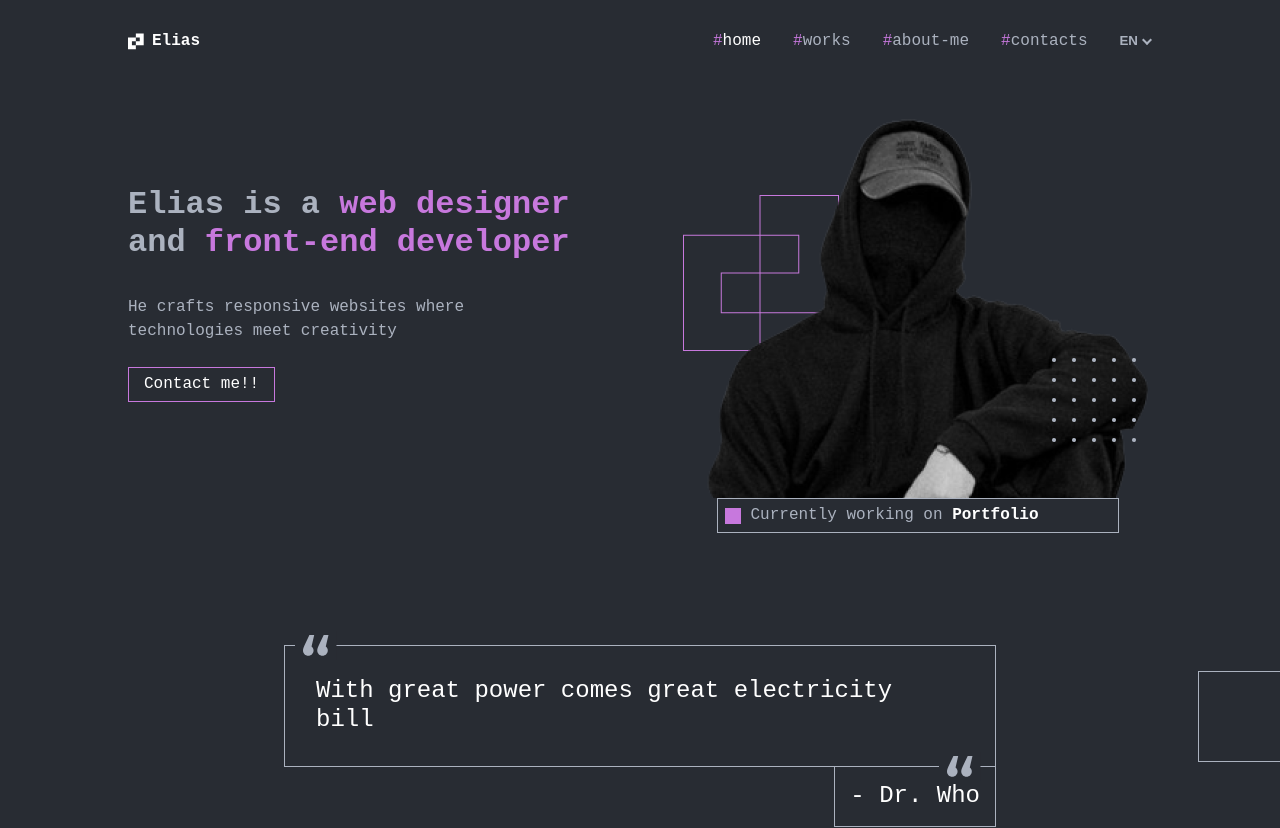
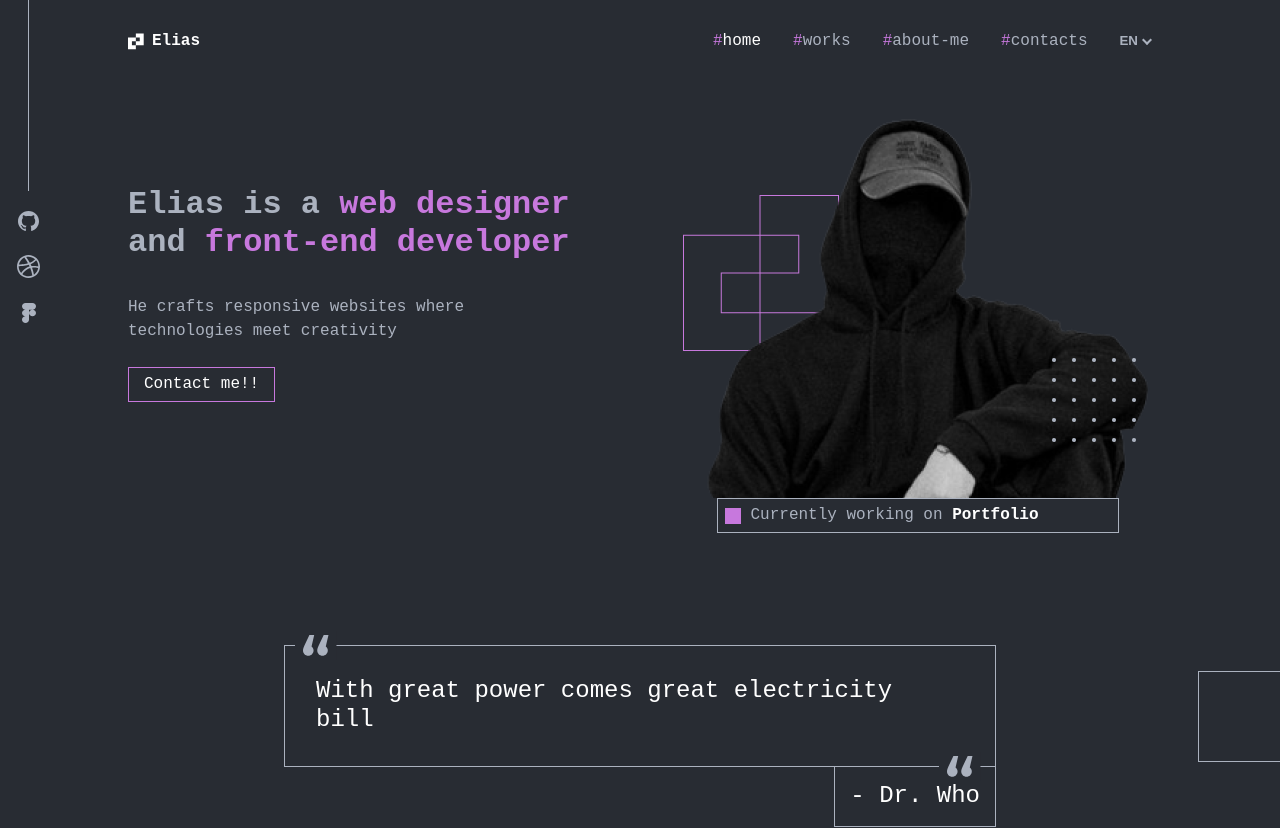
Before and after one commit to ElenaNam/portfolio, a React app: page / in a window 1280 px wide. Shown: the top 828 px of the page. Built offline with nearby package versions, Linux system fonts and the light colour scheme.

Commit message:
add aside section

```diff
--- a/src/App.tsx
+++ b/src/App.tsx
@@ -1,17 +1,49 @@
-import './App.css';
-import { Footer } from './layout/footer/Footer';
-import { Header } from './layout/header/Header';
-import { About } from './layout/sections/about/About';
-import { Contacts } from './layout/sections/contacts/Contacts';
-import { Main } from './layout/sections/main/Main';
-import { Projects } from './layout/sections/projects/Projects';
-import { Quote } from './layout/sections/quote/Quote';
-import { Skills } from './layout/sections/skills/Skills';
+import "./App.css";
+import { Aside } from "./layout/aside/Aside";
+import { Footer } from "./layout/footer/Footer";
+import { Header } from "./layout/header/Header";
+import { About } from "./layout/sections/about/About";
+import { Contacts } from "./layout/sections/contacts/Contacts";
+import { Main } from "./layout/sections/main/Main";
+import { Projects } from "./layout/sections/projects/Projects";
+import { Quote } from "./layout/sections/quote/Quote";
+import { Skills } from "./layout/sections/skills/Skills";
 
+export interface SocialItemInterface {
+  id: number;
+  title: string;
+  width: string;
+  height: string;
+  viewBox: string;
+}
 
+const dataSocials1 = [
+  {
+    id: 0,
+    title: "github",
+    width: "21px",
+    height: "20px",
+    viewBox: "0 0 21 20",
+  },
+  {
+    id: 1,
+    title: "dribble",
+    width: "23px",
+    height: "23px",
+    viewBox: "0 0 23 23",
+  },
+  {
+    id: 2,
+    title: "figma",
+    width: "14px",
+    height: "20px",
+    viewBox: "0 0 14 20",
+  },
+];
 function App() {
   return (
     <div className="App">
+      <Aside list={dataSocials1} />
       <Header />
       <Main />
       <Quote />
--- /dev/null
+++ b/src/components/socials/Socials.tsx
@@ -0,0 +1,23 @@
+import styled from "styled-components";
+import { Icon } from "../icon/Icon";
+import { SocialItemInterface } from "../../App";
+
+
+export const Socials = ({items}: {items: Array<SocialItemInterface>}) => {
+  return (
+    <StyledSocials>
+        {items.map((item => <SocialItem><a href="/">
+            <Icon
+              iconId={item.title}
+              width={item.width}
+              height={item.height}
+              viewBox={item.viewBox}
+            />
+          </a></SocialItem>))}
+    </StyledSocials>
+  );
+};
+
+const StyledSocials = styled.ul``;
+
+const SocialItem = styled.li``;
--- /dev/null
+++ b/src/layout/aside/Aside.tsx
@@ -0,0 +1,35 @@
+import React from "react";
+import styled from "styled-components";
+import { Socials } from "../../components/socials/Socials";
+import { theme } from "../../styles/Theme";
+import { SocialItemInterface } from "../../App";
+
+export const Aside = ({list}: {list: Array<SocialItemInterface>}) => {
+  return (
+    <StyledAside>
+      <Socials items={list} />
+    </StyledAside>
+  );
+};
+
+const StyledAside = styled.aside`
+  position: fixed;
+  top: 0;
+  padding: 0 17px 17px;
+  z-index: 999999;
+
+  text-align: center;
+
+  &:before {
+    content: "";
+    display: inline-block;
+    margin-bottom: 14px;
+    width: 1px;
+    height: 191px;
+    background-color: ${theme.colors.secondary};
+  }
+
+  li + li {
+    margin-top: 18px;
+  }
+`;
--- a/src/layout/footer/mediaBox/MediaBox.tsx
+++ b/src/layout/footer/mediaBox/MediaBox.tsx
@@ -1,32 +1,49 @@
-import React from 'react';
-import styled from 'styled-components';
-import { FlexWrapper } from '../../../components/FlexWrapper';
-import { Icon } from '../../../components/icon/Icon';
+import React from "react";
+import styled from "styled-components";
+import { Socials } from "../../../components/socials/Socials";
+
+const dataSocials2 = [
+  {
+    id: 0,
+    title: "github",
+    width: "21px",
+    height: "20px",
+    viewBox: "0 0 21 20",
+  },
+  {
+    id: 1,
+    title: "figma",
+    width: "14px",
+    height: "20px",
+    viewBox: "0 0 14 20",
+  },
+  {
+    id: 2,
+    title: "discord",
+    width: "25px",
+    height: "20px",
+    viewBox: "0 0 25 20",
+  },
+];
 
 export const MediaBox = () => {
   return (
     <StyledMediaBox>
       <Title>Media</Title>
-      <FlexWrapper justify='space-between'>
-        <a href='/'>
-            <Icon iconId={'github'} width='21px' height='20px' viewBox='0 0 21 20'/>
-        </a>
-        <a href='/'>
-            <Icon iconId={'figma'} width='14px' height='20px' viewBox='0 0 14 20' />
-        </a>
-        <a href='/'>
-            <Icon iconId={'discord'} width='25px' height='20px' viewBox='0 0 25 20' />
-        </a>
-      </FlexWrapper>
+      <Socials items={dataSocials2} />F
     </StyledMediaBox>
   );
 };
 
 const StyledMediaBox = styled.div`
+  ul {
+    display: flex;
+    justify-content: space-between;
+  }
+`;
 
-`
 const Title = styled.div`
-    margin-bottom: 12px;
-    font-size: 24px;
-    font-weight: 500;
-`
+  margin-bottom: 12px;
+  font-size: 24px;
+  font-weight: 500;
+`;
```
Lines whose indentation alone changed are shown as unchanged.
